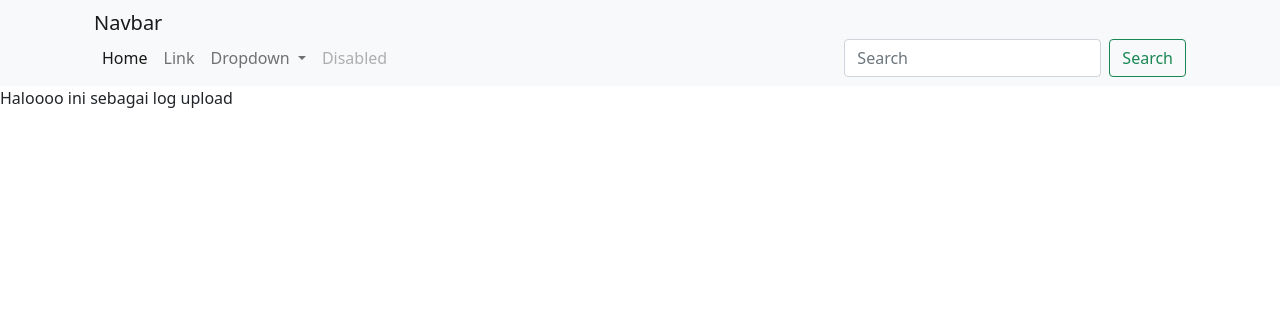
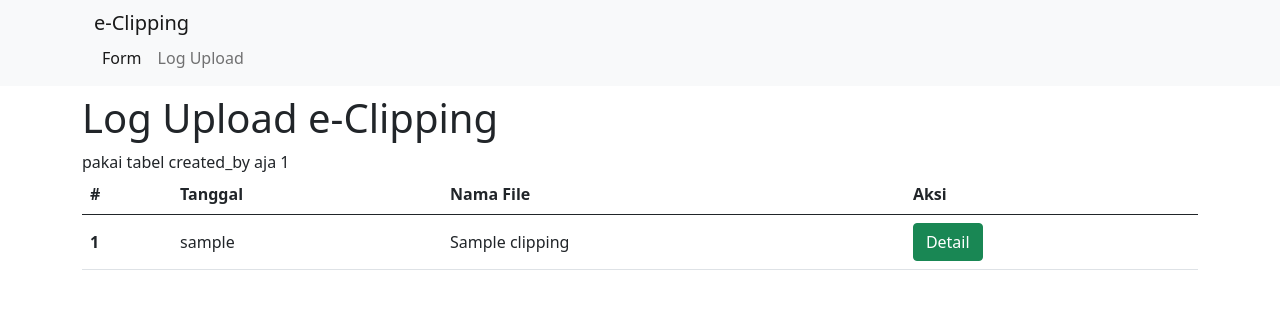
Before and after one commit to kirarutami/SIKOMINFO, a CodeIgniter 4 app: the page made by app/Views/eclipping/log-upload.php in a window 1280 px wide. Shown: the top 309 px of the page. Run offline with PHP 8.4 and a stand-in for CodeIgniter, Linux system fonts and the light colour scheme; the template is opened without the code that fills it: most values are stand-ins (such as "Sample title", 1, 10 or a date in 2020); some libraries are stand-ins or nearby versions.

Commit message:
Day #4
1) Deploying database
2) Editing .env file
3) Adding style.css
4) Creating ClippingModel.php
5) Progressing log_upload.php

```diff
--- a/app/Controllers/BaseController.php
+++ b/app/Controllers/BaseController.php
@@ -54,5 +54,8 @@ class BaseController extends Controller
 		// Preload any models, libraries, etc, here.
 		//--------------------------------------------------------------------
 		// E.g.: $this->session = \Config\Services::session();
+
+		//jika mau dipanggil di seluruh controller
+		//$this->clippingModel = new \App\Models\ClippingModel();
 	}
 }
--- a/app/Views/eclipping/log-upload.php
+++ b/app/Views/eclipping/log-upload.php
@@ -1,21 +1,35 @@
 <?= $this->extend("layout/template"); ?>
 <?= $this->section('content'); ?>
 
-<!DOCTYPE html>
-<html lang="en">
+<div class="container">
+    <div class="row">
+        <div class="col">
+            <h1 class="mt-2">Log Upload e-Clipping</h1>
 
-<head>
-    <meta charset="UTF-8">
-    <meta http-equiv="X-UA-Compatible" content="IE=edge">
-    <meta name="viewport" content="width=device-width, initial-scale=1.0">
-    <title>Document</title>
-</head>
-
-<body>
-
-    <p>Haloooo ini sebagai log upload</p>
-
-</body>
-
-</html>
+            <table class="table">
+                <thead>
+                    <tr>
+                        <th scope="col">#</th>
+                        <th scope="col">Tanggal</th> pakai tabel created_by aja
+                        <th scope="col">Nama File</th>
+                        <th scope="col">Aksi</th>
+                    </tr>
+                </thead>
+                <tbody>
+                    <?= $i = 1; ?>
+                    <?php foreach ($clipping as $c) : ?>
+                        <tr>
+                            <th scope="row"><?= $i++; ?></th>
+                            <td><?= $c['slug']; ?></td>
+                            <td><?= $c['judul']; ?></td>
+                            <td>
+                                <a href="" class="btn btn-success"> Detail</a>
+                            </td>
+                        </tr>
+                    <?php endforeach; ?>
+                </tbody>
+            </table>
+        </div>
+    </div>
+</div>
 <?= $this->endSection(); ?>
--- /dev/null
+++ b/app/Views/layout/navbar.php
@@ -0,0 +1,18 @@
+<nav class="navbar navbar-expand-lg navbar-light bg-light">
+    <div class="container">
+        <div class="container-fluid">
+            <a class="navbar-brand" href="#">e-Clipping</a>
+            <button class="navbar-toggler" type="button" data-bs-toggle="collapse" data-bs-target="#navbarSupportedContent" aria-controls="navbarSupportedContent" aria-expanded="false" aria-label="Toggle navigation">
+                <span class="navbar-toggler-icon"></span>
+            </button>
+            <div class="collapse navbar-collapse" id="navbarSupportedContent">
+                <ul class="navbar-nav me-auto mb-2 mb-lg-0">
+                    <li class="nav-item">
+                        <a class="nav-link active" aria-current="page" href="/clipping/form">Form</a>
+                    </li>
+                    <li class="nav-item">
+                        <a class="nav-link" href="/clipping/index">Log Upload</a>
+                    </li>
+            </div>
+        </div>
+</nav>
--- a/app/Views/layout/template.php
+++ b/app/Views/layout/template.php
@@ -9,50 +9,15 @@
     <!-- Bootstrap CSS -->
     <link href="https://cdn.jsdelivr.net/npm/bootstrap@5.0.2/dist/css/bootstrap.min.css" rel="stylesheet" integrity="sha384-EVSTQN3/azprG1Anm3QDgpJLIm9Nao0Yz1ztcQTwFspd3yD65VohhpuuCOmLASjC" crossorigin="anonymous">
 
-    <title>Hello, world!</title>
+    <!-- Stylesheet CSS (style.css) -->
+    <link rel="stylesheet" href="/css/style.css">
+
+
+    <title><?= $title; ?></title>
 </head>
 
 <body>
-    <nav class="navbar navbar-expand-lg navbar-light bg-light">
-        <div class="container">
-            <div class="container-fluid">
-                <a class="navbar-brand" href="#">Navbar</a>
-                <button class="navbar-toggler" type="button" data-bs-toggle="collapse" data-bs-target="#navbarSupportedContent" aria-controls="navbarSupportedContent" aria-expanded="false" aria-label="Toggle navigation">
-                    <span class="navbar-toggler-icon"></span>
-                </button>
-                <div class="collapse navbar-collapse" id="navbarSupportedContent">
-                    <ul class="navbar-nav me-auto mb-2 mb-lg-0">
-                        <li class="nav-item">
-                            <a class="nav-link active" aria-current="page" href="#">Home</a>
-                        </li>
-                        <li class="nav-item">
-                            <a class="nav-link" href="#">Link</a>
-                        </li>
-                        <li class="nav-item dropdown">
-                            <a class="nav-link dropdown-toggle" href="#" id="navbarDropdown" role="button" data-bs-toggle="dropdown" aria-expanded="false">
-                                Dropdown
-                            </a>
-                            <ul class="dropdown-menu" aria-labelledby="navbarDropdown">
-                                <li><a class="dropdown-item" href="#">Action</a></li>
-                                <li><a class="dropdown-item" href="#">Another action</a></li>
-                                <li>
-                                    <hr class="dropdown-divider">
-                                </li>
-                                <li><a class="dropdown-item" href="#">Something else here</a></li>
-                            </ul>
-                        </li>
-                        <li class="nav-item">
-                            <a class="nav-link disabled" href="#" tabindex="-1" aria-disabled="true">Disabled</a>
-                        </li>
-                    </ul>
-                    <form class="d-flex">
-                        <input class="form-control me-2" type="search" placeholder="Search" aria-label="Search">
-                        <button class="btn btn-outline-success" type="submit">Search</button>
-                    </form>
-                </div>
-            </div>
-        </div>
-    </nav>
+    <?= $this->include('layout/navbar'); ?>
 
     <?= $this->renderSection('content'); ?>
 
--- /dev/null
+++ b/public/css/style.css
@@ -0,0 +1,3 @@
+.table > tbody> tr > * {
+    vertical-align: middle;
+}
```
Also changed, not shown: app/Controllers/Clipping.php (+16 -4 lines), app/Models/ClippingModel.php (added, +11 -0 lines).
